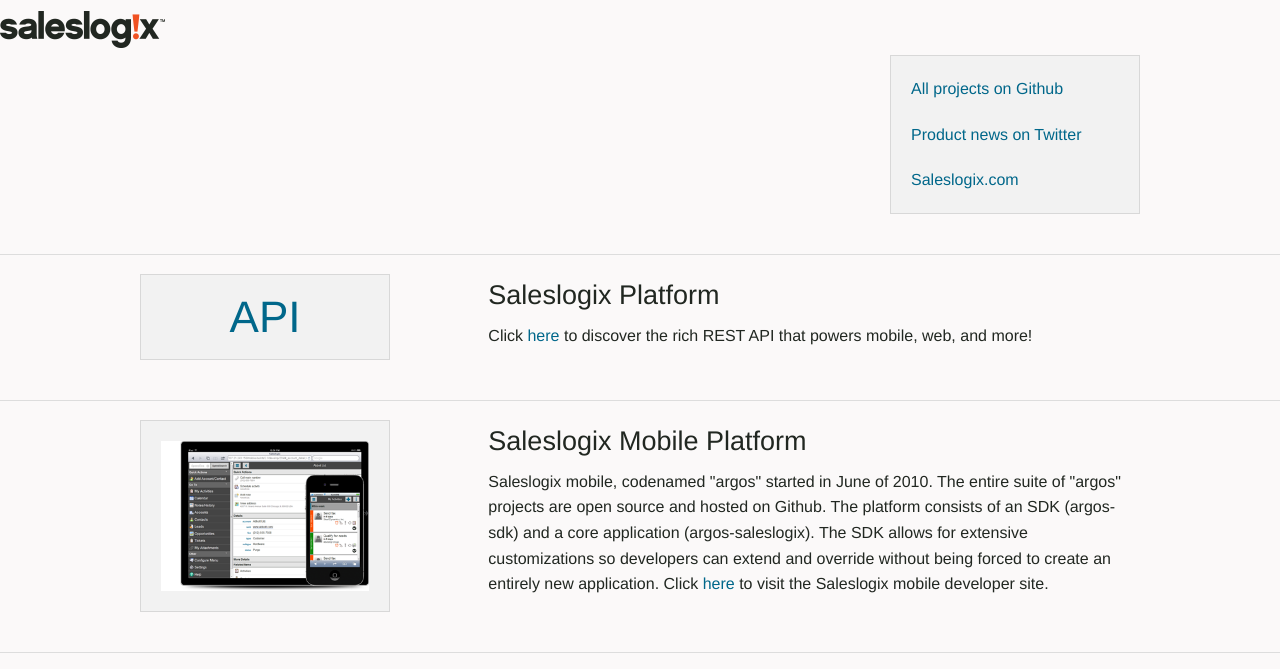
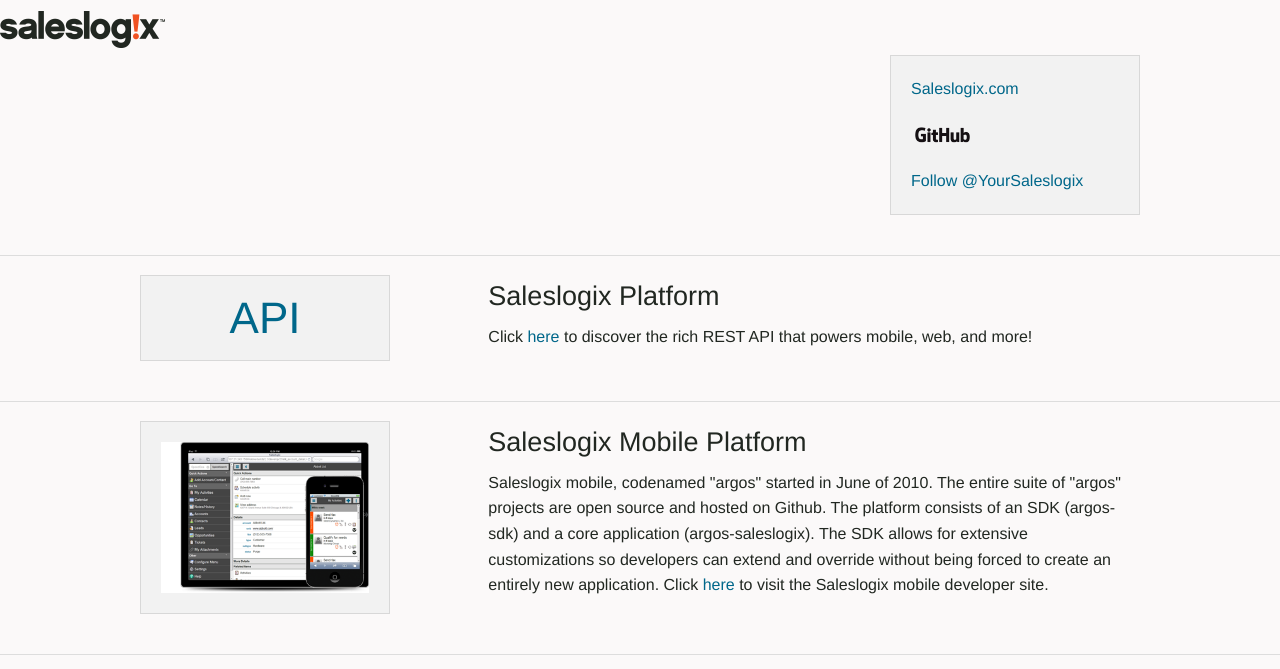
Before and after one commit to Saleslogix/Saleslogix.github.io, a plain HTML site: page index.html in a window 1280 px wide. Shown: the top 669 px of the page. Drawn offline with Linux system fonts and the light colour scheme.

Commit message:
Added twitter and github buttons.

```diff
--- a/index.html
+++ b/index.html
@@ -19,9 +19,12 @@
 
   <div class="row">
     <div class="panel large-3 large-offset-9 columns">
-      <p><a href="https://github.com/Saleslogix">All projects on Github</a></p>
-      <p><a href="https://twitter.com/YourSaleslogix">Product news on Twitter</a></p>
       <p><a href="http://www.saleslogix.com/">Saleslogix.com</a></p>
+      <p><a href="https://github.com/Saleslogix"><img src="content/img/GitHub_Logo.png" width="63" height="26" /></a></p>
+      <p>
+        <a href="https://twitter.com/YourSaleslogix" class="twitter-follow-button" data-show-count="false" data-size="large">Follow @YourSaleslogix</a>
+        <script>!function(d,s,id){var js,fjs=d.getElementsByTagName(s)[0],p=/^http:/.test(d.location)?'http':'https';if(!d.getElementById(id)){js=d.createElement(s);js.id=id;js.src=p+'://platform.twitter.com/widgets.js';fjs.parentNode.insertBefore(js,fjs);}}(document, 'script', 'twitter-wjs');</script>
+      </p>
     </div>
   </div>
 
@@ -63,13 +66,13 @@
   <!--
   <div class="row">
     <div class="panel large-3 columns">
-      <a href=""><img src="content/img/web-client.png" /></a>
+      <a href="database/Index.htm"><img src="content/img/schema.png" /></a>
     </div>
 
     <div class="large-8 large-offset-1 columns">
-      <h3>Saleslogix Web Client</h3>
+      <h3>Saleslogix Database Help</h3>
       <p>
-        Click <a href="">here</a> to visit the Saleslogix Web Client developer site.
+        The entire database schema for Saleslogix up to version 8.1. Includes detailed descriptions of each table.
       </p>
     </div>
   </div>
```
Also changed, not shown: content/img/GitHub_Logo.png (added), content/img/community.png, content/img/schema.png (added), content/img/slx-brand-header.jpg (deleted), content/img/web-client.png.
